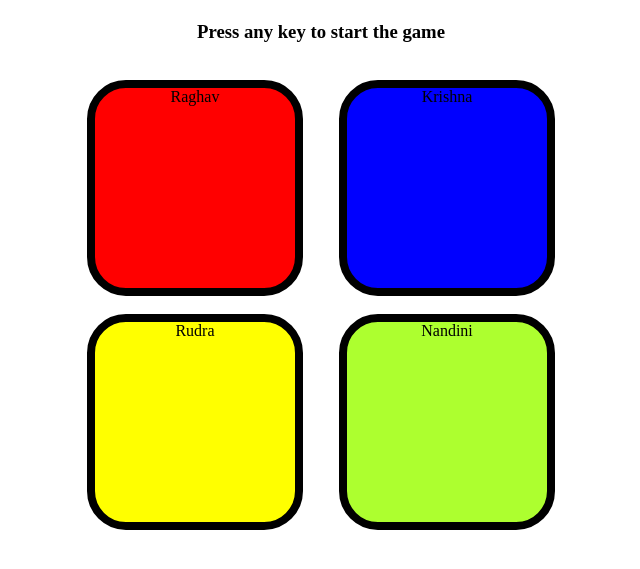
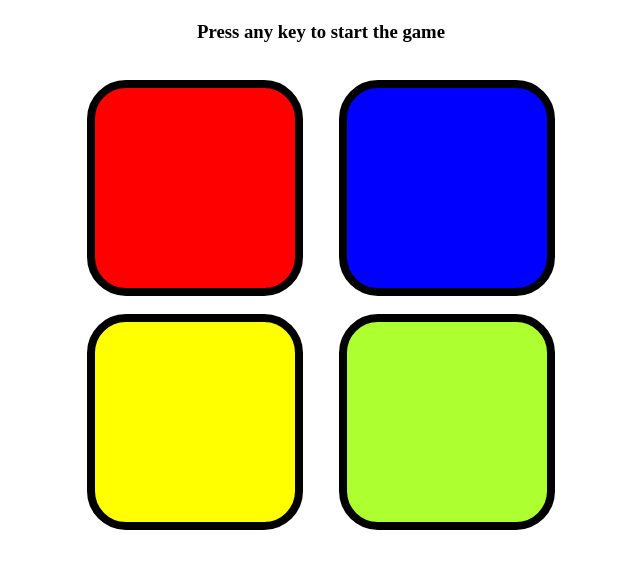
Before and after one commit to Nandini-Gupta2004/Simon-Game, a plain HTML site: page index.html in a window 1280 px wide. Shown: the part 59-628 px from the top of the page, without its empty margins (319-959 px from the left). Drawn offline with Linux system fonts and the light colour scheme.

Commit message:
Update index.html

```diff
--- a/index.html
+++ b/index.html
@@ -11,15 +11,12 @@
     <h3>Press any key to start the game</h3>
     <div class="box-btn">
         <div class="box-1">
-            <div class="btn red" type="button" id="red"> Raghav
-
-            </div>
-            <div class="btn yellow" type="button" id="yellow"> Rudra</div>
-
+            <div class="btn red" type="button" id="red"></div>
+            <div class="btn yellow" type="button" id="yellow"></div>
         </div>
         <div class="box-2">
-            <div class="btn blue" type="button" id="blue">Krishna</div>
-            <div class="btn green" type="button" id="green">Nandini</div>
+            <div class="btn blue" type="button" id="blue"></div>
+            <div class="btn green" type="button" id="green"></div>
         </div>
     </div>
     <script src="game.js"></script>
```
